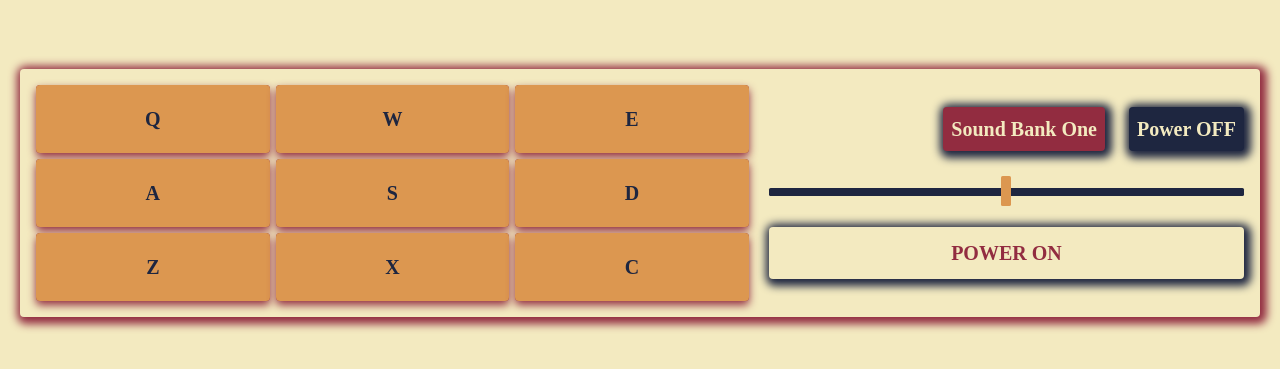
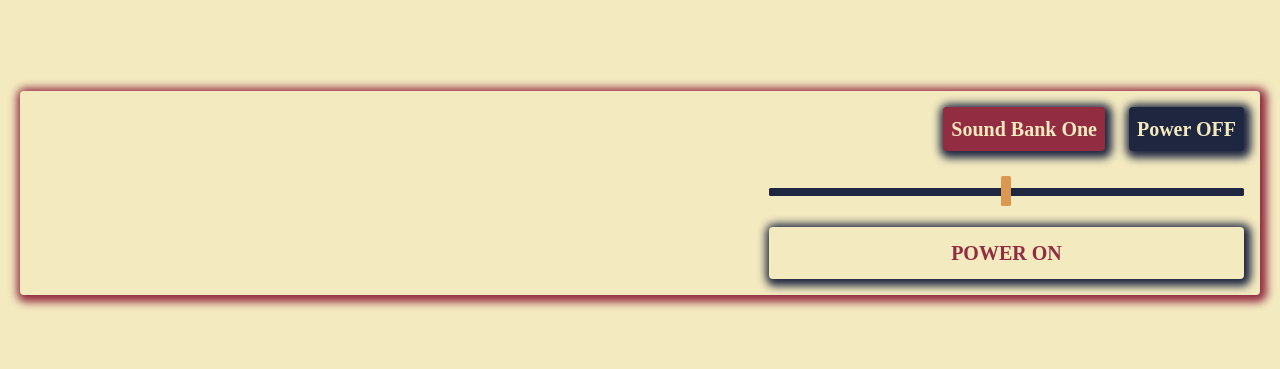
Before and after one commit to RaphaelIsaiah/Drum-Machine, a React (Vite) app: page / in a window 1280 px wide. Shown: the part 207-576 px from the top of the page. Built offline with nearby package versions, Linux system fonts and the light colour scheme; a web font is replaced by a local one.

Commit message:
refactor: remove DrumPad component and clean up DrumMachine structure

```diff
--- a/src/components/DrumMachine.jsx
+++ b/src/components/DrumMachine.jsx
@@ -1,15 +1,14 @@
 import { useContext } from "react";
 import { DrumContext } from "../context/DrumContext";
-import DrumPad from "./DrumPad";
 import PadDisplay from "./PadDisplay";
 import VolumeControl from "./VolumeControl";
-import { soundBankOne, soundBankTwo } from "../utils/sounds";
+// import { soundBankOne, soundBankTwo } from "../utils/sounds";
 
 const DrumMachine = () => {
   const { power, togglePower, currentBank, toggleSoundBank } =
     useContext(DrumContext);
 
-  const pads = currentBank === "Sound Bank One" ? soundBankOne : soundBankTwo;
+  // const pads = currentBank === "Sound Bank One" ? soundBankOne : soundBankTwo;
 
   return (
     <div
@@ -43,16 +42,7 @@ const DrumMachine = () => {
 
       {/* Section 1 */}
       <div className="md:w-3/5 mt-3 md:mt-0">
-        <div className="d-pads grid grid-cols-3 gap-1 md:gap-1.5 select-none">
-          {pads.map((pad) => (
-            <DrumPad
-              key={pad.keyTrigger}
-              keyTrigger={pad.keyTrigger}
-              sound={pad.url}
-              id={pad.id}
-            />
-          ))}
-        </div>
+        <div className="d-pads grid grid-cols-3 gap-1 md:gap-1.5 select-none"></div>
       </div>
     </div>
   );
--- a/src/components/Drumpad.jsx
+++ /dev/null
@@ -1,76 +0,0 @@
-import { useEffect, useContext, useRef } from "react";
-import PropTypes from "prop-types";
-import { DrumContext } from "../context/DrumContext";
-import { playSound, handleKeyPress } from "../utils/helpers";
-
-const DrumPad = ({ keyTrigger, sound, id }) => {
-  const { power, updateDisplay, volume } = useContext(DrumContext);
-  const audioRef = useRef(null);
-  const drumPadRef = useRef(null);
-
-  const playSoundFunction = () => {
-    if (power) {
-      audioRef.current.volume = volume; // Adjust volume before playing sound
-      playSound(keyTrigger);
-      updateDisplay(id);
-      animatePad();
-    } else {
-      animatePadOff();
-    }
-  };
-
-  const handleKeyPressFunction = (e) => {
-    handleKeyPress(e, keyTrigger, playSoundFunction);
-  };
-
-  const animatePad = () => {
-    drumPadRef.current.classList.add("translate-0.5", "scale-97");
-
-    setTimeout(() => {
-      drumPadRef.current.classList.remove("translate-0.5", "scale-97");
-    }, 100);
-  };
-
-  const animatePadOff = () => {
-    drumPadRef.current.classList.add("scale-103");
-
-    setTimeout(() => {
-      drumPadRef.current.classList.remove("scale-103");
-    }, 100);
-  };
-
-  useEffect(() => {
-    document.addEventListener("keydown", handleKeyPressFunction);
-
-    return () => {
-      document.removeEventListener("keydown", handleKeyPressFunction);
-    };
-  });
-
-  return (
-    <div className="bg-roseRed rounded cursor-pointer shadow-3xl">
-      <div
-        ref={drumPadRef}
-        className="drum-pad bg-desertSun px-3 py-5 rounded text-darkBlue"
-        id={id}
-        onClick={playSoundFunction}
-      >
-        {keyTrigger}
-        <audio
-          ref={audioRef}
-          src={sound}
-          className="clip"
-          id={keyTrigger}
-        ></audio>
-      </div>
-    </div>
-  );
-};
-
-DrumPad.propTypes = {
-  keyTrigger: PropTypes.string.isRequired,
-  sound: PropTypes.string.isRequired,
-  id: PropTypes.string.isRequired,
-};
-
-export default DrumPad;
```
